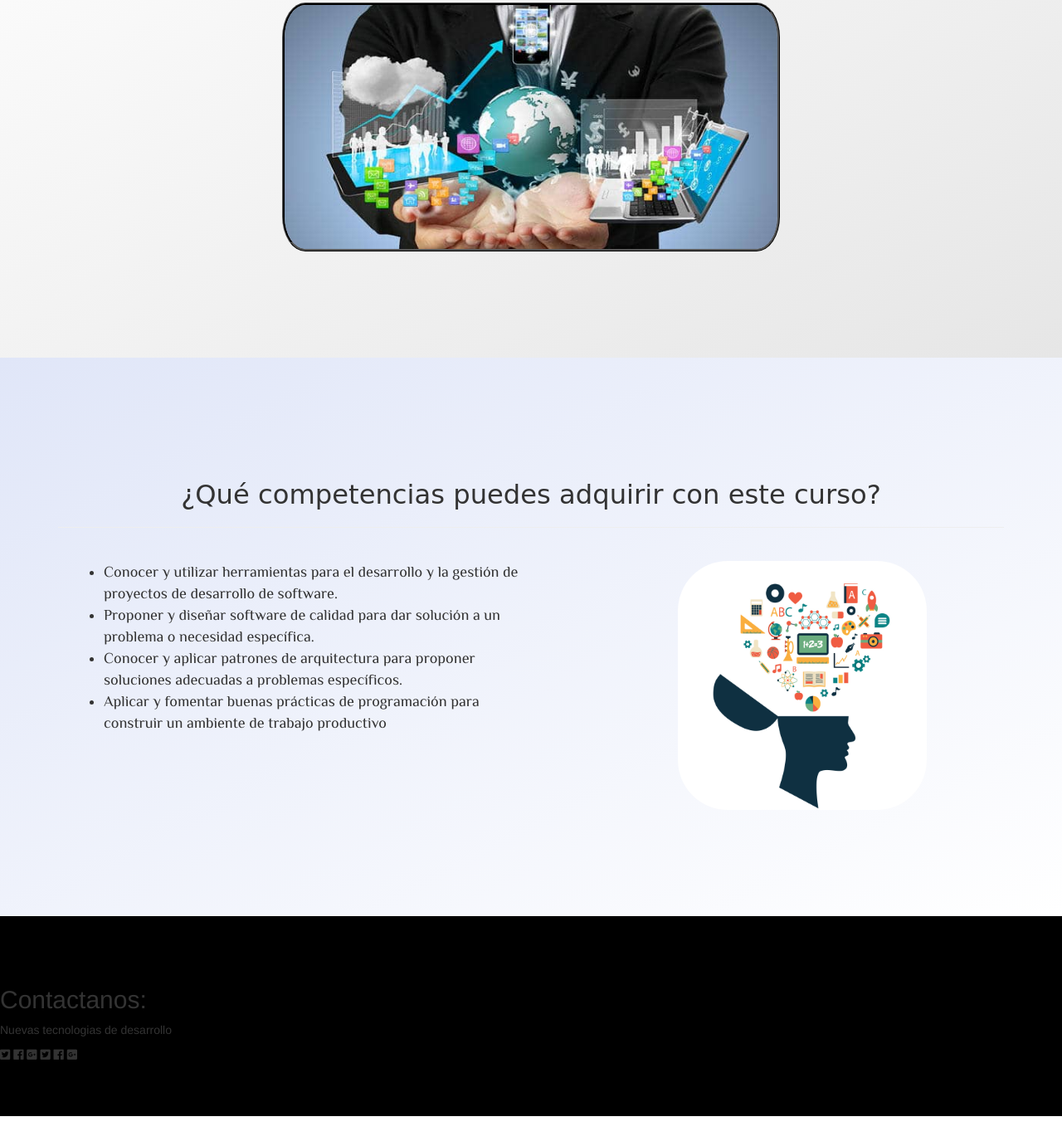
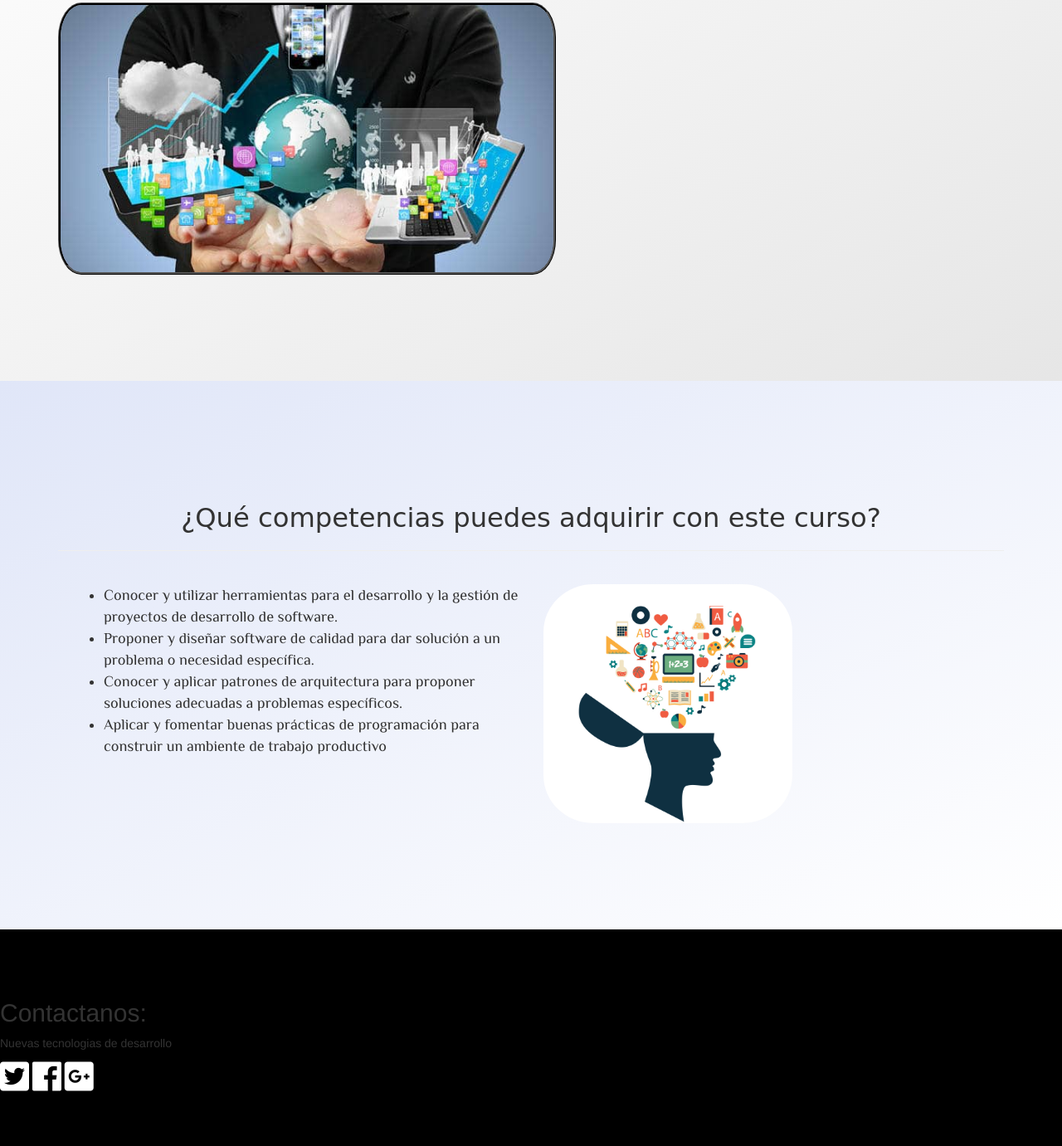
Before and after one commit to Evly/PaginaNuevasT, a plain HTML site: page Pagina/index.html in a window 1280 px wide. Shown: the part 1559-2940 px from the top of the page at 83% size. Before the commit the page ends 2904 px from the top, so only its background shows below. Drawn offline with nearby package versions, Linux system fonts and the light colour scheme; a web font is replaced by a local one.

Commit message:
Correcciones 1

```diff
--- a/Pagina/css/index.css
+++ b/Pagina/css/index.css
@@ -74,14 +74,13 @@ section.sections1{
 .img1 {
     border: ridge Black;
     border-radius: 2em/3em;
-    display: block;
-    margin-left: auto;
-    margin-right: auto;
+    text-align: center;
+
 }
 
 .img2 {
     border-radius: 20%;
-    margin-left: 30%;
+
 }
 
 .pieDePagina{
@@ -89,3 +88,8 @@ section.sections1{
     padding-bottom:5%;
     background:black;
 }
+.fab {
+    font-size: 40px;
+    color: white;
+
+}
--- a/Pagina/index.html
+++ b/Pagina/index.html
@@ -3,7 +3,7 @@
     <head>
         <title>Nuevas Tecnologias</title>
         <meta charset="utf-8">
-        <meta name="viewport" >
+<meta name="viewport" content="width=device-width, initial-scale=1">
         <link rel="stylesheet" href="https://maxcdn.bootstrapcdn.com/bootstrap/3.3.7/css/bootstrap.min.css">
         <link rel="stylesheet" href="css/index.css">
 
@@ -98,8 +98,10 @@
                         Comprender algunas de las tecnologías de desarrollo web de los últimos tiempos, conocer
                         sus funcionalidades y limitaciones para plantear y desarrollar proyectos innovadores en el
                         campo de las aplicaciones web.  </p>
-                    <img class="img1" src="img/Index1.jpg" alt="Nuevas_tecnologías"  width="600" height="300">
+
                 </div>
+                <img class="img1 img-responsive" src="img/Index1.jpg" alt="Nuevas_tecnologías"  width="600" height="300">
+
             </div>
         </section>
 
@@ -113,7 +115,7 @@
                     <br>
                 </div>
                 <div class="col-md-6">
-                    <div class="text-left">
+
 
 
                         <ul class="textUl">
@@ -137,10 +139,10 @@
                                 trabajo productivo
                             </li>
                         </ul>
-                    </div>
+
                 </div>
-                <div class="col-md-6">
-                    <img class="img2" src="img/Index2.jpg" alt="Nuevas_tecnologías"  width="300" height="300">
+                <div class="col-md-6 ">
+                    <img class="img2 img-responsive" src="img/Index2.jpg" alt="Nuevas_tecnologías"  width="300" height="300">
                 </div>
                 <div>
                 </div>
@@ -150,13 +152,11 @@
             <h2>Contactanos:</h2>
             <p>Nuevas tecnologias de desarrollo</p>
 
-              <i class="fab fa-twitter-square"></i>
-              <i class="fab fa-facebook"></i>
-              <i class="fab fa-google-plus-square"></i>
+              <i class="iconos fab fa-twitter-square " ></i>
+              <i class="iconos fab fa-facebook"></i>
+              <i class="iconos fab fa-google-plus-square"></i>
 
-              <i class="fab fa-twitter-square iconos"></i>
-              <i class="fab fa-facebook iconos"></i>
-              <i class="fab fa-google-plus-square iconos"></i>
+
      </footer>
     </body>
 </html>
```
